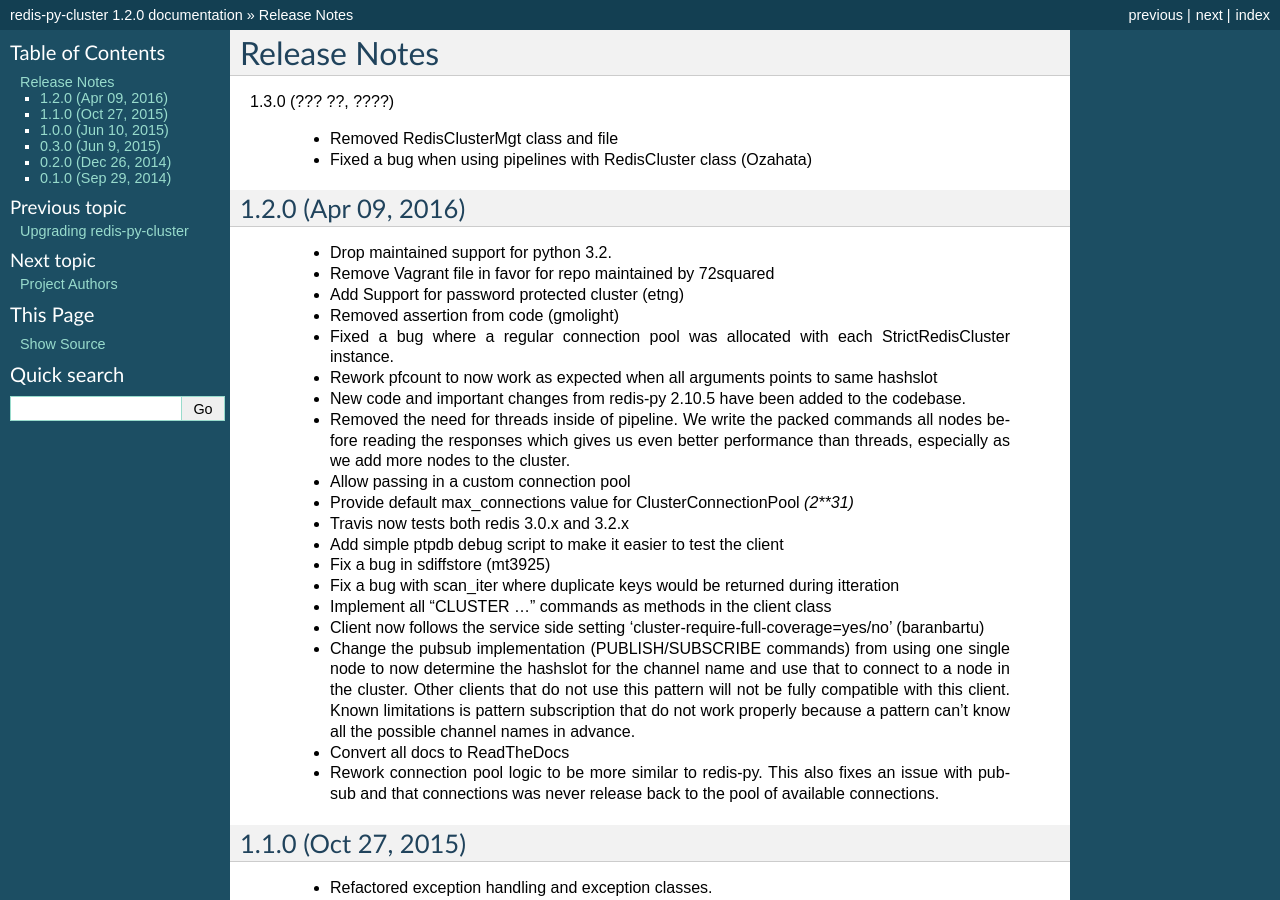
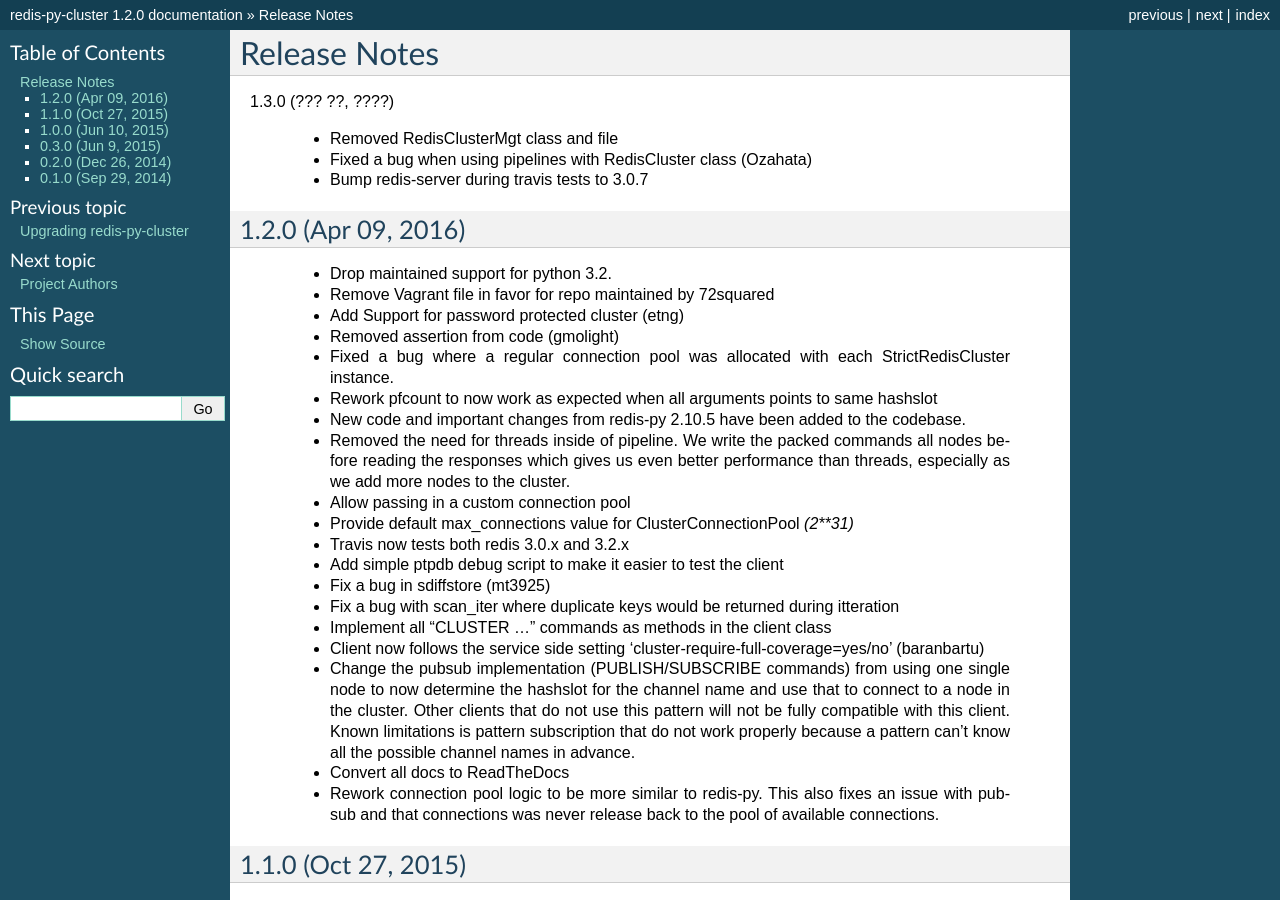
Before and after one commit to Grokzen/redis-py-cluster, a Sphinx documentation site: the page built from docs/release-notes.rst, in a window 1280 px wide and 900 px high. Built offline with Sphinx 7.4.7, drawn with Linux system fonts in a browser that asks for light colours.

Commit message:
Add line about bumping version of redis-server during travis tests into the changelog

```diff
--- a/docs/release-notes.rst
+++ b/docs/release-notes.rst
@@ -6,6 +6,7 @@
 
     * Removed RedisClusterMgt class and file
     * Fixed a bug when using pipelines with RedisCluster class (Ozahata)
+    * Bump redis-server during travis tests to 3.0.7
 
 
 1.2.0 (Apr 09, 2016)
```
